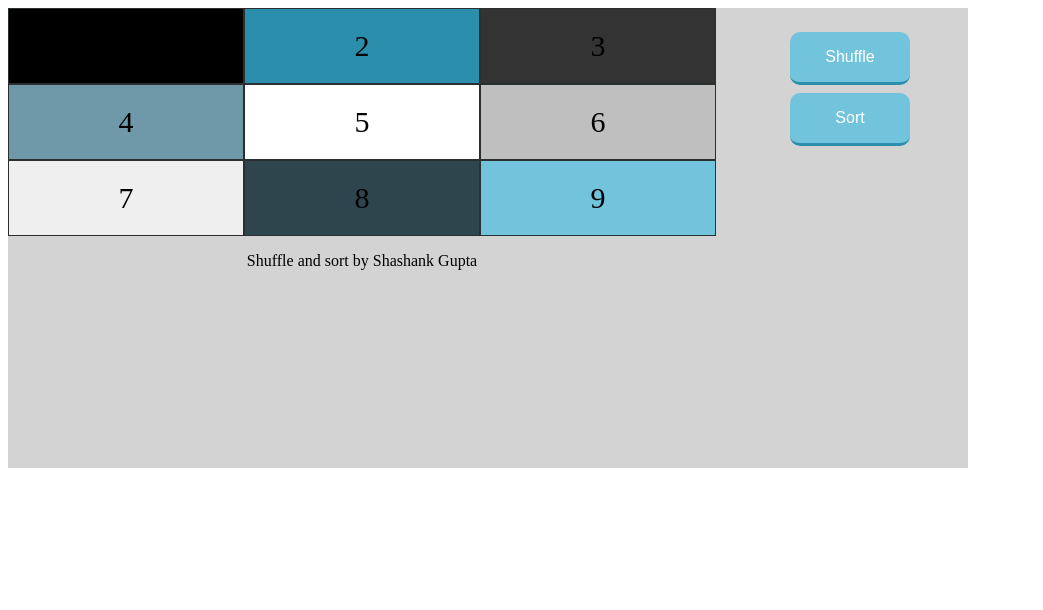
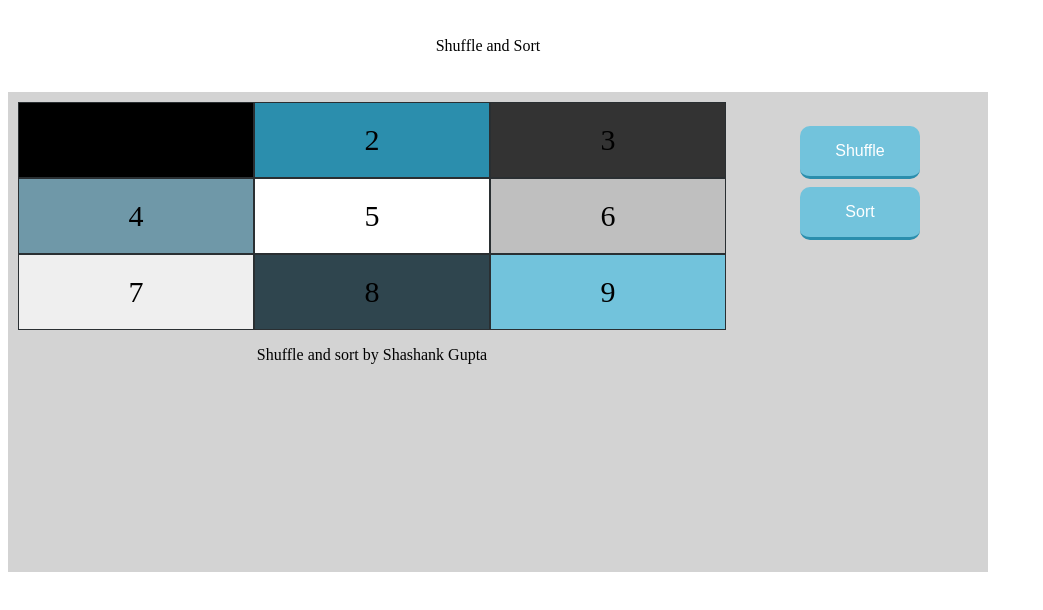
Before and after one commit to ershangpt/marktest, a plain HTML site: page index.html in a window 1280 px wide. Shown: the whole page, without its empty margins (0-1043 px from the left). Drawn offline with Linux system fonts and the light colour scheme.

Commit message:
first commit

```diff
--- a/arrange.js
+++ b/arrange.js
@@ -31,7 +31,7 @@ const shuffleBtn = document.getElementById("shuffleBtn");
 		(i + 1) +
 		'</div><div class="min"><div class="strip" style="background-color:' +
 		colors[i] +
-		'"></div><div>' +
+		'"></div><div class="number">' +
 		(i + 1) +
 		"</div></div></div>";
 	}
@@ -50,7 +50,7 @@ const shuffleBtn = document.getElementById("shuffleBtn");
 		(colors.indexOf(copyColors[i]) + 1) +
 		'</div><div class="min"><div class="strip" style="background-color:' +
 		copyColors[i] +
-		'"></div><div>' +
+		'"></div><div class="number">' +
 		(colors.indexOf(copyColors[i]) + 1) +
 		"</div></div></div>";
 	}
--- a/index.html
+++ b/index.html
@@ -5,6 +5,9 @@
     <link rel="stylesheet" href="styles.css">
   </head>
   <body>
+	<header>
+		<p>Shuffle and Sort</p>
+	</header>
     <div class="main">
       <div class="grid-container" id="gridContainer"></div>
       <div class="button-container">
--- a/styles.css
+++ b/styles.css
@@ -8,8 +8,20 @@
 	  "grid-container"
 	  "author";
 
-	background-color: lightgrey;
+	background-color: white;
+	padding: 10px;
   }
+
+	p {
+		width: 100%;
+		text-align: center;
+		background: #2d2d2d;
+		height: 60px;
+		display: flex;
+		align-items: center;
+		justify-content: center;
+		color: white;
+	}
 
   .author {
 	text-align: center;
@@ -57,8 +69,12 @@
 	display: grid;
 	grid-template-columns: 1fr 1fr;
 	grid-gap: 1rem;
-	background-color: white;
 	height: 60px;
+	background-color: lightgrey;
+  }
+
+  .number {
+	  padding: 15px 0;
   }
 
   .strip {
@@ -101,4 +117,11 @@
 	  padding: 20px;
 	  box-sizing: border-box;
 	}
+
+	p {
+		width: 960px;
+		text-align: center;
+		background: white;
+		color: #000;
+	}
   }
```
